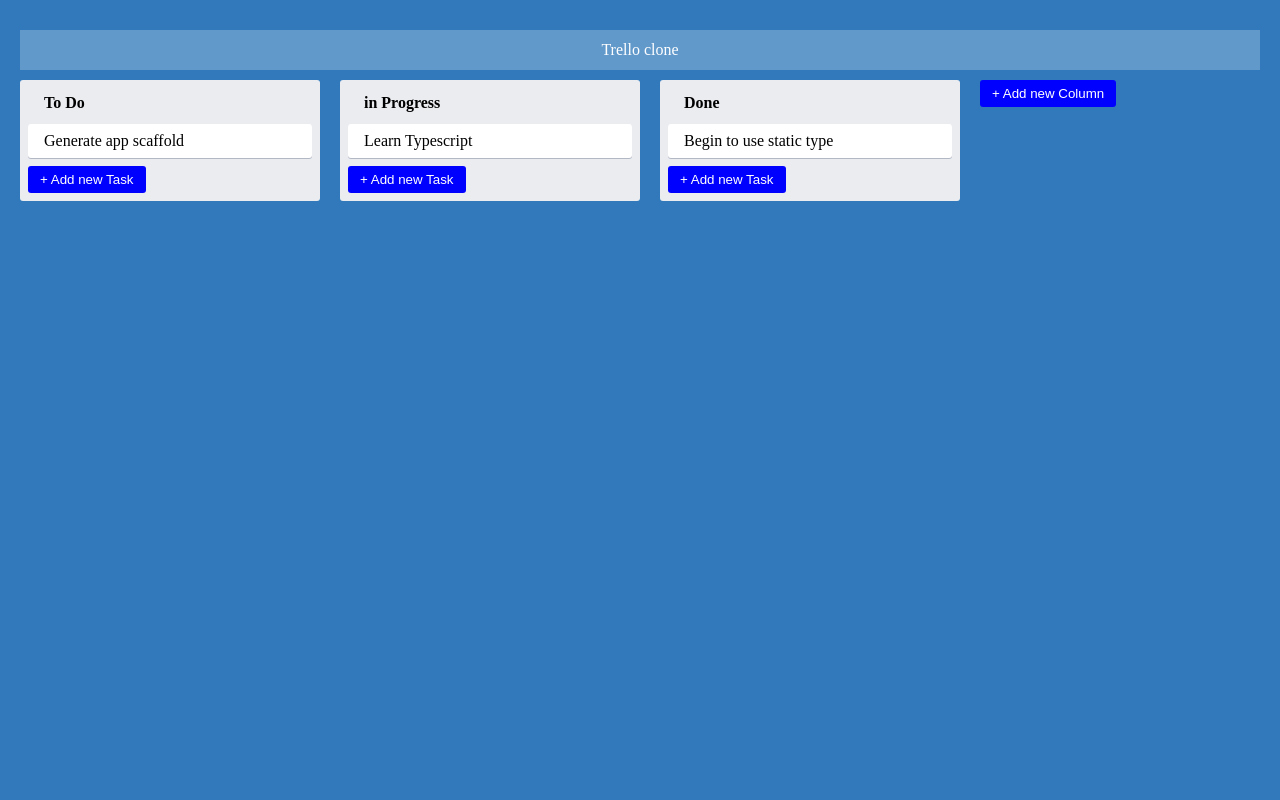
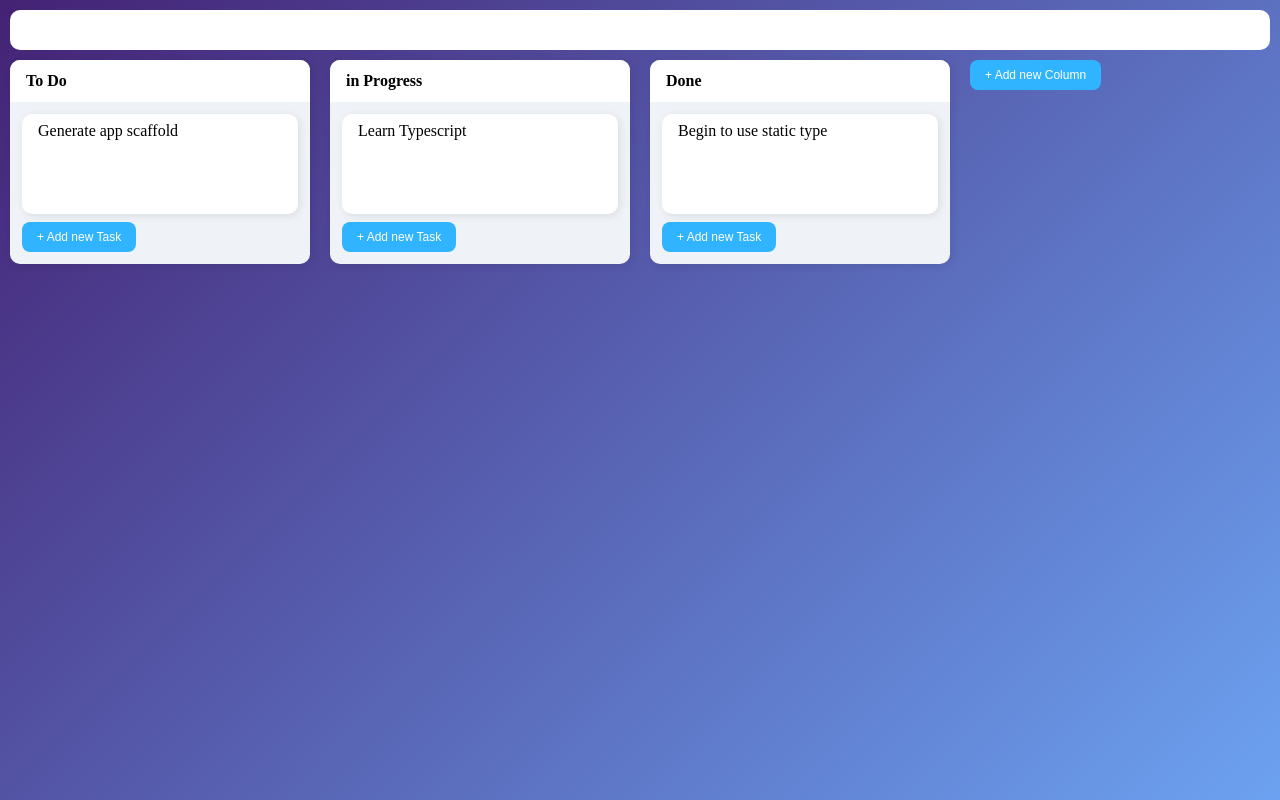
Before and after one commit to adnenre/trello-react-typescript, a React (Create React App) app: page / in a window 1280 px wide. Built offline with nearby package versions, Linux system fonts and the light colour scheme.

Commit message:
refactor displaying card container

```diff
--- a/src/Column.tsx
+++ b/src/Column.tsx
@@ -1,6 +1,6 @@
 import { useRef } from "react";
 
-import { ColumnContainer, ColumnTitle } from "./style";
+import { ColumnContainer, ColumnTitle, ColumnBody } from "./style";
 import AddNewItem from "./AddNewItem";
 import { Card } from "./Card";
 import { useAppState } from "./state/AppStateContext";
@@ -60,10 +60,13 @@
       isHidden={isHidden(draggedItem, "COLUMN", id, isPreview)}
     >
       <ColumnTitle>{text}</ColumnTitle>
-      {tasks?.map((task) => (
-        <Card key={task.id} text={task.text} id={task.id} columnId={id} />
-      ))}
-      <AddNewItem onAdd={handleAddTask} dark />
+
+      <ColumnBody>
+        {tasks?.map((task) => (
+          <Card key={task.id} text={task.text} id={task.id} columnId={id} />
+        ))}
+        <AddNewItem onAdd={handleAddTask} />
+      </ColumnBody>
     </ColumnContainer>
   );
 };
--- a/src/style.ts
+++ b/src/style.ts
@@ -1,8 +1,4 @@
 import styled from "styled-components";
-
-type AddItemButtonProps = {
-  dark?: boolean;
-};
 
 type ButtonType = {
   primary?: Boolean;
@@ -16,30 +12,37 @@
 
 export const DragPreviewContainer = styled.div<DragPreviewContainerProps>`
   transform: ${(props) => (props.isPreview ? "rotate(5deg)" : undefined)};
-  opacity: ${(props) => (props.isHidden ? "0.3" : 1)};
+  background: ${(props) => (props.isHidden ? "#e8eef7 !important" : undefined)};
+
+  border: ${(props) => (props.isHidden ? "dashed 2px #aac7" : undefined)};
+
+  > * {
+    opacity ${(props) => (props.isHidden ? "0" : undefined)};
+  }
 `;
 export const AppContainer = styled.div`
-  background-color: #3179ba;
+  background: linear-gradient(135deg, #442274, #6ca2f1);
   display: flex;
   flex-direction: column;
   height: 100%;
-  padding: 20px;
+  padding: 10px;
   width: 100%;
 `;
 export const AppHeader = styled.div`
-  background-color: #ffffff3d;
+  background-color: #ffffff;
   color: white;
   text-align: center;
   min-height: 40px;
   display: flex;
   justify-content: center;
+  margin-bottom: 10px;
   align-items: center;
-  margin: 10px 0;
-  border-raduis: 5px;
+
+  border-radius: 10px;
 `;
 export const BodyContainer = styled.div`
   align-items: flex-start;
-
+  flex-wrap: no-wrap;
   display: flex;
   flex-direction: row;
   height: 100%;
@@ -48,19 +51,25 @@
 `;
 
 export const ColumnContainer = styled(DragPreviewContainer)`
-  background-color: #ebecf0;
+  background-color: #eff3f8;
   width: 300px;
   min-height: 40px;
   margin-right: 20px;
   border-radius: 3px;
-  padding: 8px 8px;
-  flex-grow: 0;
+  min-width: 210px;
   cursor: move;
+  border-radius: 10px;
+  box-shadow: #06060617 2px 2px 8px 0px;
+  overflow: hidden;
 `;
 
 export const ColumnTitle = styled.div`
-  padding: 6px 16px 12px;
+  padding: 12px 16px;
   font-weight: bold;
+  background: white;
+`;
+export const ColumnBody = styled.div`
+  padding: 12px;
 `;
 
 export const CardContainer = styled(DragPreviewContainer)`
@@ -68,34 +77,21 @@
   cursor: pointer;
   margin-bottom: 0.5rem;
   padding: 0.5rem 1rem;
-  max-width: 300px;
-  border-radius: 3px;
-  box-shadow: #091e4240 0px 1px 0px 0px;
-`;
 
-export const AddItemButton = styled.button<AddItemButtonProps>`
-  background-color: #ffffff3d;
-  border-radius: 3px;
-  border: none;
-  color: ${(props) => (props.dark ? "#000" : "#fff")};
-  cursor: pointer;
-  max-width: 300px;
-  padding: 10px 12px;
-  text-align: left;
-  transition: background 85ms ease-in;
-  width: 100%;
-  border-radius: 4px;
-  &:hover {
-    background-color: ${(props) => (props.dark ? "white" : "#ffffff52")};
-  }
+  height: 100px;
+
+  box-shadow: #06060617 2px 2px 8px 0px;
+  border-radius: 10px;
 `;
 
 export const NewItemFormContainer = styled.div`
-  max-width: 300px;
   display: flex;
   flex-direction: column;
-  width: 100%;
+
   align-items: flex-start;
+  background-color: white;
+  border-radius: 10px;
+  padding: 1rem;
 `;
 export const ButtonContainer = styled.div`
   display: flex;
@@ -105,28 +101,38 @@
   width: inherit;
 `;
 export const Button = styled.button<ButtonType>`
-  background-color: ;
-  border-radius: 3px;
+  border-radius: 8px;
   border: none;
   box-shadow: none;
   color: #fff;
-  padding: 6px 12px;
+  padding: 8px 15px;
   text-align: center;
+  font-size: 12px;
   cursor: pointer;
-  dispaly: inline-block;
   min-width: 75px;
+  transition: 0.3s;
   background-color: ${({ primary, success }) => {
-    if (primary) return "blue";
-    if (success) return "#5aac44";
+    if (primary) return "#30b4ff";
+    if (success) return "#81c784";
     return "#c4c4c5";
   }};
+  &:hover {
+    background-color: ${({ primary, success }) => {
+      if (primary) return "#30b4ff";
+      if (success) return "#5aac44";
+      return "#c4c4c5";
+    }};
+  }
 `;
 
 export const Input = styled.input`
   border-radius: 3px;
   border: none;
-  box-shadow: #091e4240 0px 1px 0px 0px;
+
   margin-bottom: 0.5rem;
+  background: #f9f9f9;
+  color: #b4b4b4;
+  border-radius: 10px;
   padding: 0.5rem 1rem;
   width: 100%;
   outline: none;
```
